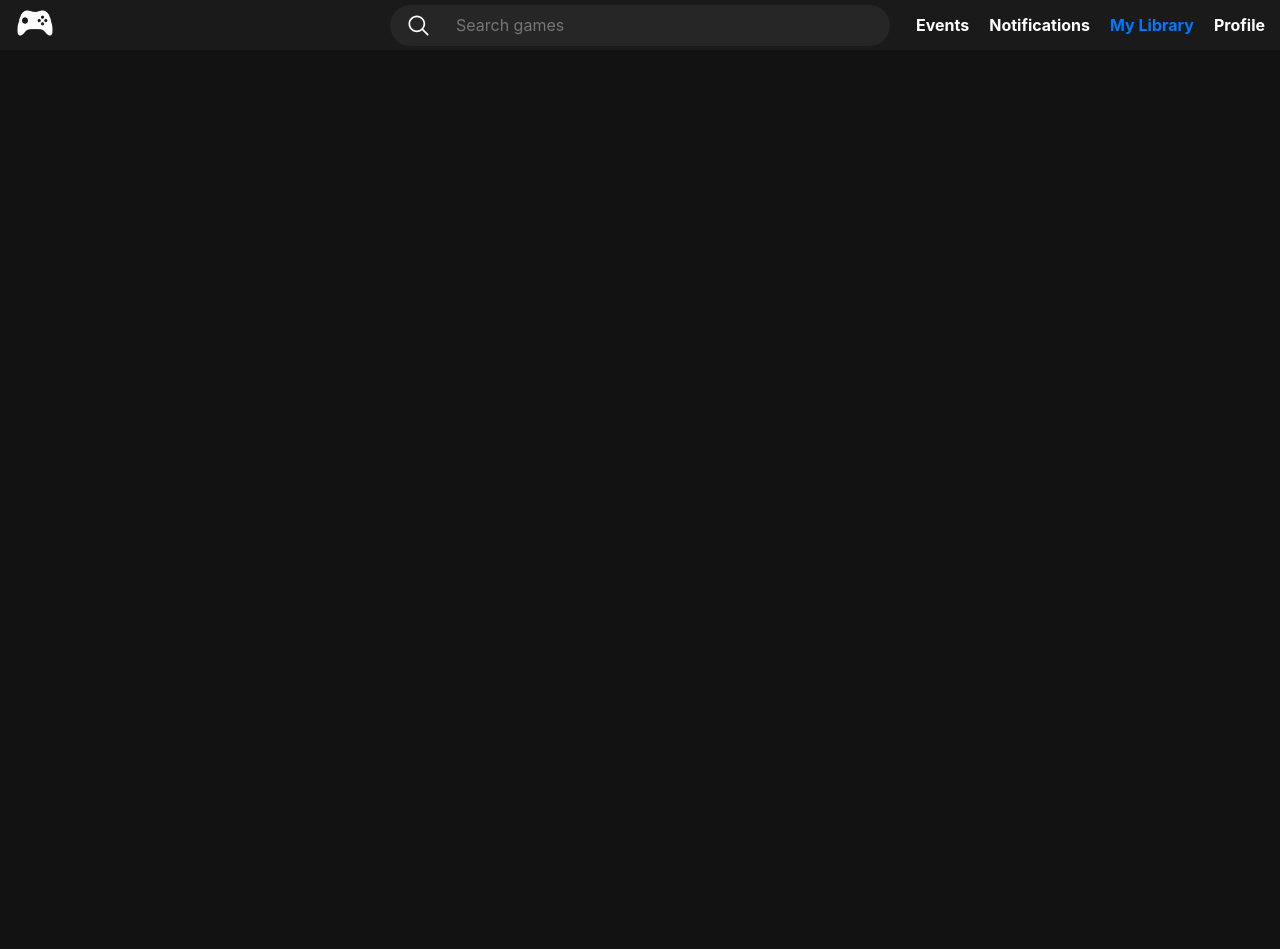
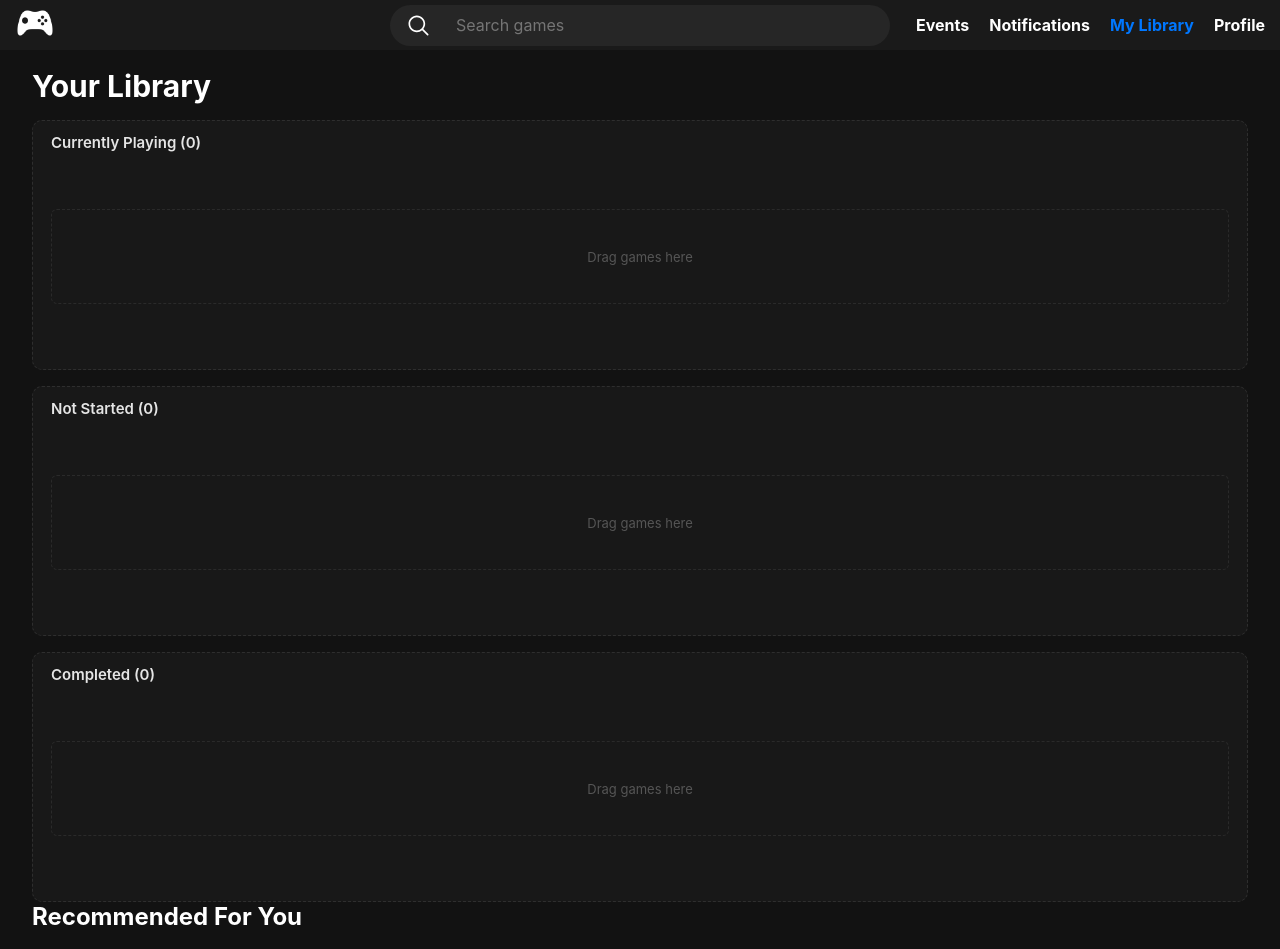
Before and after one commit to TMA033/Video-Game-Backlog, a React (Vite) app: page /library in a window 1280 px wide. Before the commit the page ends 800 px from the top, so only its background shows below. Built offline with nearby package versions, Linux system fonts and the light colour scheme.

Commit message:
Created Drag and Drop Game Library Feature

```diff
--- /dev/null
+++ b/src/pages/Library Page/BacklogColumn.jsx
@@ -0,0 +1,45 @@
+import { LibraryCard } from './LibraryCard'
+
+export function BacklogColumn({
+  statusKey,
+  label,
+  games,
+  isActiveDropZone,
+  draggingGameId,
+  onDragOver,
+  onDragLeave,
+  onDrop,
+  onDragStart,
+  onDragEnd,
+  onRemove,
+}) {
+  return (
+    <div
+      className={`backlog-column ${isActiveDropZone ? "drop-active" : ""}`}
+      onDragOver={(e) => onDragOver(e, statusKey)}
+      onDragLeave={onDragLeave}
+      onDrop={(e) => onDrop(e, statusKey)}
+    >
+      <h2>
+        {label} ({games.length})
+      </h2>
+
+      <div className="card-list">
+        {games.length === 0 ? (
+          <div className="empty-placeholder">Drag games here</div>
+        ) : (
+          games.map((game) => (
+            <LibraryCard
+              key={game.id}
+              game={game}
+              isDragging={draggingGameId === game.id}
+              onDragStart={onDragStart}
+              onDragEnd={onDragEnd}
+              onRemove={onRemove}
+            />
+          ))
+        )}
+      </div>
+    </div>
+  );
+}
--- /dev/null
+++ b/src/pages/Library Page/Library.css
@@ -0,0 +1,176 @@
+.main-content {
+  flex: 1;
+  padding: 18px 32px;
+  max-width: 1400px;
+  margin: 0 auto;
+  width: 100%;
+  box-sizing: border-box;
+}
+
+.content-header {
+  margin-bottom: 16px;
+}
+
+.content-header h1 {
+  font-size: 30px;
+  font-weight: 700;
+  color: #ffffff;
+}
+
+.backlog-main-content {
+  display: flex;
+  flex-direction: column;
+  gap: 16px;
+}
+
+
+
+.backlog-column {
+  background: #181818;
+  border-radius: 10px;
+  padding: 12px 18px;
+  border: 1.5px dashed #2e2e2e;
+  transition: border-color 0.2s ease, background-color 0.2s ease, box-shadow 0.2s ease;
+}
+
+.backlog-column h2 {
+  font-size: 15px;
+  font-weight: 600;
+  color: #e5e5e5;
+  margin-bottom: 10px;
+}
+
+/* Visual state when dragging over a shelf */
+.backlog-column.drop-active {
+  border-color: #1855ff;
+  border-style: solid;
+  background-color: rgba(24, 85, 255, 0.08);
+  box-shadow: 0 0 14px rgba(24, 85, 255, 0.2);
+}
+
+/* Horizontal scrollable track */
+.card-list {
+  display: flex;
+  flex-direction: row;
+  flex-wrap: nowrap;
+  gap: 12px;
+  overflow-x: auto;
+  overflow-y: hidden;
+  align-items: center;
+  min-height: 195px;
+  padding-bottom: 6px;
+  scroll-behavior: smooth;
+}
+
+/* Subtle Scrollbar */
+.card-list::-webkit-scrollbar {
+  height: 5px;
+}
+
+.card-list::-webkit-scrollbar-track {
+  background: rgba(255, 255, 255, 0.03);
+  border-radius: 4px;
+}
+
+.card-list::-webkit-scrollbar-thumb {
+  background: #333333;
+  border-radius: 4px;
+}
+
+.card-list::-webkit-scrollbar-thumb:hover {
+  background: #4a4a4a;
+}
+
+.empty-placeholder {
+  display: flex;
+  align-items: center;
+  justify-content: center;
+  color: #555555;
+  font-size: 13px;
+  border: 1px dashed #2a2a2a;
+  border-radius: 6px;
+  width: 100%;
+  height: 95px;
+  flex-shrink: 0;
+}
+
+
+
+.game-card-mini {
+  width: 120px;
+  flex-shrink: 0;
+  background: #202020;
+  border-radius: 7px;
+  overflow: hidden;
+  display: flex;
+  flex-direction: column;
+  cursor: grab;
+  user-select: none;
+  border: 1px solid #2a2a2a;
+  transition: transform 0.15s ease, border-color 0.15s ease, opacity 0.15s ease;
+}
+
+.game-card-mini:hover {
+  transform: translateY(-2px);
+  border-color: #444444;
+}
+
+.game-card-mini:active {
+  cursor: grabbing;
+}
+
+.game-card-mini.is-dragging {
+  opacity: 0.35;
+  border: 1px dashed #1855ff;
+}
+
+
+.card-mini-thumb {
+  width: 100%;
+  height: 155px;
+  background-color: #121212;
+  overflow: hidden;
+}
+
+.card-mini-thumb img {
+  width: 100%;
+  height: 100%;
+  object-fit: cover;
+  display: block;
+}
+
+/* Details and Button */
+.card-mini-info {
+  padding: 8px 10px 10px;
+  display: flex;
+  flex-direction: column;
+  gap: 6px;
+}
+
+.card-mini-title {
+  font-size: 12px;
+  font-weight: 600;
+  color: #ffffff;
+  white-space: nowrap;
+  overflow: hidden;
+  text-overflow: ellipsis;
+}
+
+.btn-mini-remove {
+  background: transparent;
+  color: #888888;
+  border: 1px solid #333333;
+  padding: 4px 6px;
+  border-radius: 4px;
+  font-size: 11px;
+  font-weight: 600;
+  cursor: pointer;
+  width: 100%;
+  transition: all 0.2s ease;
+}
+
+.btn-mini-remove:hover {
+  background: rgba(250, 21, 21, 0.15);
+  color: #fa1515;
+  border-color: rgba(250, 21, 21, 0.4);
+}
--- a/src/pages/Library Page/Library.jsx
+++ b/src/pages/Library Page/Library.jsx
@@ -1,26 +1,118 @@
-import { useState } from 'react';
+import { useState, useEffect } from "react";
+import { Header } from "../../components/Header";
+import { BacklogColumn } from "./BacklogColumn";
+import { RecommendedGames } from "./RecommendedGames";
+import "./Library.css";
 
-import { Header } from '../../components/Header';
+const STATUS_COLUMNS = [
+  { key: "Currently Playing", label: "Currently Playing" },
+  { key: "Not Started", label: "Not Started" },
+  { key: "Completed", label: "Completed" },
+];
 
 export function Library() {
-  let [library, setLibrary] = useState(() => {
-    try{
-
-      return JSON.parse(localStorage.getItem('users_game_library')) || [];
+  const [library, setLibrary] = useState(() => {
+    try {
+      return JSON.parse(localStorage.getItem("users_game_library")) || [];
     } catch {
       return [];
     }
-  })
+  });
 
+  const [draggingGameId, setDraggingGameId] = useState(null);
+  const [activeDropZone, setActiveDropZone] = useState(null);
+
+  useEffect(() => {
+    localStorage.setItem("users_game_library", JSON.stringify(library));
+  }, [library]);
+
+  // --- Drag & Drop Handlers ---
+  const handleDragStart = (e, gameId) => {
+    e.dataTransfer.setData("gameId", gameId.toString());
+    e.dataTransfer.effectAllowed = "move";
+    setDraggingGameId(gameId);
+  };
+
+  const handleDragEnd = () => {
+    setDraggingGameId(null);
+    setActiveDropZone(null);
+  };
+
+  const handleDragOver = (e, sectionName) => {
+    e.preventDefault();
+    e.dataTransfer.dropEffect = "move";
+    if (activeDropZone !== sectionName) {
+      setActiveDropZone(sectionName);
+    }
+  };
+
+  const handleDragLeave = (e) => {
+    if (!e.currentTarget.contains(e.relatedTarget)) {
+      setActiveDropZone(null);
+    }
+  };
+
+  const handleDrop = (e, targetStatus) => {
+    e.preventDefault();
+    const gameId = parseInt(e.dataTransfer.getData("gameId"), 10);
+
+    setLibrary((prevLibrary) =>
+      prevLibrary.map((game) =>
+        game.id === gameId ? { ...game, status: targetStatus } : game
+      )
+    );
+
+    setDraggingGameId(null);
+    setActiveDropZone(null);
+  };
+
+  const handleRemoveGame = (gameId) => {
+    setLibrary((prevLibrary) => prevLibrary.filter((game) => game.id !== gameId));
+  };
 
   return (
     <>
       <Header />
 
-      <div>
+      <main className="main-content">
+        <header className="content-header">
+          <h1>Your Library</h1>
+        </header>
 
-      </div>
+        {/* 1. Backlog Shelves */}
+        <section className="backlog-main-content">
+          {STATUS_COLUMNS.map(({ key, label }) => {
+            const games = library.filter((game) =>
+              key === "Not Started"
+                ? !game.status || game.status === "Not Started"
+                : game.status === key
+            );
+
+            return (
+              <BacklogColumn
+                key={key}
+                statusKey={key}
+                label={label}
+                games={games}
+                isActiveDropZone={activeDropZone === key}
+                draggingGameId={draggingGameId}
+                onDragOver={handleDragOver}
+                onDragLeave={handleDragLeave}
+                onDrop={handleDrop}
+                onDragStart={handleDragStart}
+                onDragEnd={handleDragEnd}
+                onRemove={handleRemoveGame}
+              />
+            );
+          })}
+        </section>
+
+        <section className="recommended-section">
+          <h2>Recommended For You</h2>
+
+          <RecommendedGames library={library}/>
+        </section>
+      </main>
     </>
-
-  )
+  );
 }
--- /dev/null
+++ b/src/pages/Library Page/LibraryCard.jsx
@@ -0,0 +1,27 @@
+export function LibraryCard({ game, isDragging, onDragStart, onDragEnd, onRemove }) {
+  return (
+    <div
+      className={`game-card-mini ${isDragging ? "is-dragging" : ""}`}
+      draggable
+      onDragStart={(e) => onDragStart(e, game.id)}
+      onDragEnd={onDragEnd}
+    >
+      <div className="card-mini-thumb">
+        <img src={game.image} alt={game.title} />
+      </div>
+
+      <div className="card-mini-info">
+        <span className="card-mini-title" title={game.title}>
+          {game.title}
+        </span>
+        <button
+          type="button"
+          className="btn-mini-remove"
+          onClick={() => onRemove(game.id)}
+        >
+          Remove
+        </button>
+      </div>
+    </div>
+  );
+}
--- /dev/null
+++ b/src/pages/Library Page/RecommendedGames.jsx
@@ -0,0 +1,10 @@
+export function RecommendedGames() {
+
+  return (
+    <>
+    <div>
+
+    </div>
+    </>
+  );
+}
```
